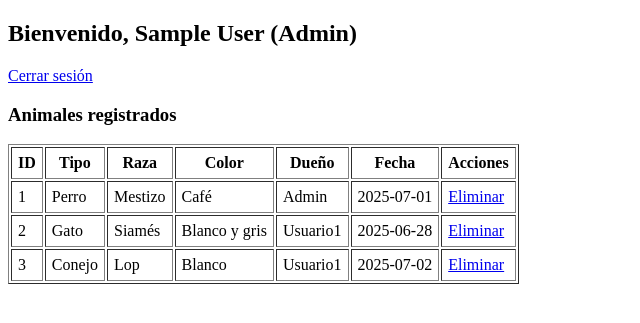
After one commit to racatal/AmbienteWeb, a PHP site: page /adminDashboard.php in a window 1280 px wide. The commit adds this page. Shown: the top 323 px of the page, without its empty margins (0-640 px from the left). Run offline with PHP 8.4, Linux system fonts and the light colour scheme; the visitor is signed in with stand-in values (Sample User, id 1); data comes from the database, SQL or seed files in the repository.

Commit message:
panel de user y admin

```diff
--- /dev/null
+++ b/adminDashboard.php
@@ -0,0 +1,58 @@
+<?php
+require_once 'auth.php';
+
+if ($_SESSION['user_role'] !== 'admin') {
+    header('Location: usuarioDashboard.php');
+    exit;
+}
+
+require_once 'config/conn.php';
+
+// Obtener animales con nombre del dueño
+$stmt = $pdo->query("
+    SELECT a.*, u.nombre AS dueño
+    FROM animales a
+    JOIN usuarios u ON a.usuario_id = u.id
+    ORDER BY a.fecha_registro DESC
+");
+
+$animales = $stmt->fetchAll();
+?>
+
+<!DOCTYPE html>
+<html>
+<head>
+    <title>Panel Admin</title>
+</head>
+<body>
+    <h2>Bienvenido, <?= htmlspecialchars($_SESSION['user_name']) ?> (Admin)</h2>
+    <a href="logout.php">Cerrar sesión</a>
+    <h3>Animales registrados</h3>
+
+    <table border="1" cellpadding="6">
+        <tr>
+            <th>ID</th>
+            <th>Tipo</th>
+            <th>Raza</th>
+            <th>Color</th>
+            <th>Dueño</th>
+            <th>Fecha</th>
+            <th>Acciones</th>
+        </tr>
+        <?php foreach ($animales as $a): ?>
+        <tr>
+            <td><?= $a['id'] ?></td>
+            <td><?= htmlspecialchars($a['tipo']) ?></td>
+            <td><?= htmlspecialchars($a['raza']) ?></td>
+            <td><?= htmlspecialchars($a['color']) ?></td>
+            <td><?= htmlspecialchars($a['dueño']) ?></td>
+            <td><?= $a['fecha_encontrado'] ?></td>
+            <td>
+                <!-- Botones opcionales -->
+                <a href="eliminarAnimal.php?id=<?= $a['id'] ?>">Eliminar</a>
+            </td>
+        </tr>
+        <?php endforeach; ?>
+    </table>
+</body>
+</html>
--- /dev/null
+++ b/auth.php
@@ -0,0 +1,7 @@
+<?php
+session_start();
+
+if (!isset($_SESSION['user_id'])) {
+    header('Location: login.php');
+    exit;
+}
```
Also changed, not shown: index.php (+17 -3 lines), usuarioDashboard.php (added, +47 -0 lines).
